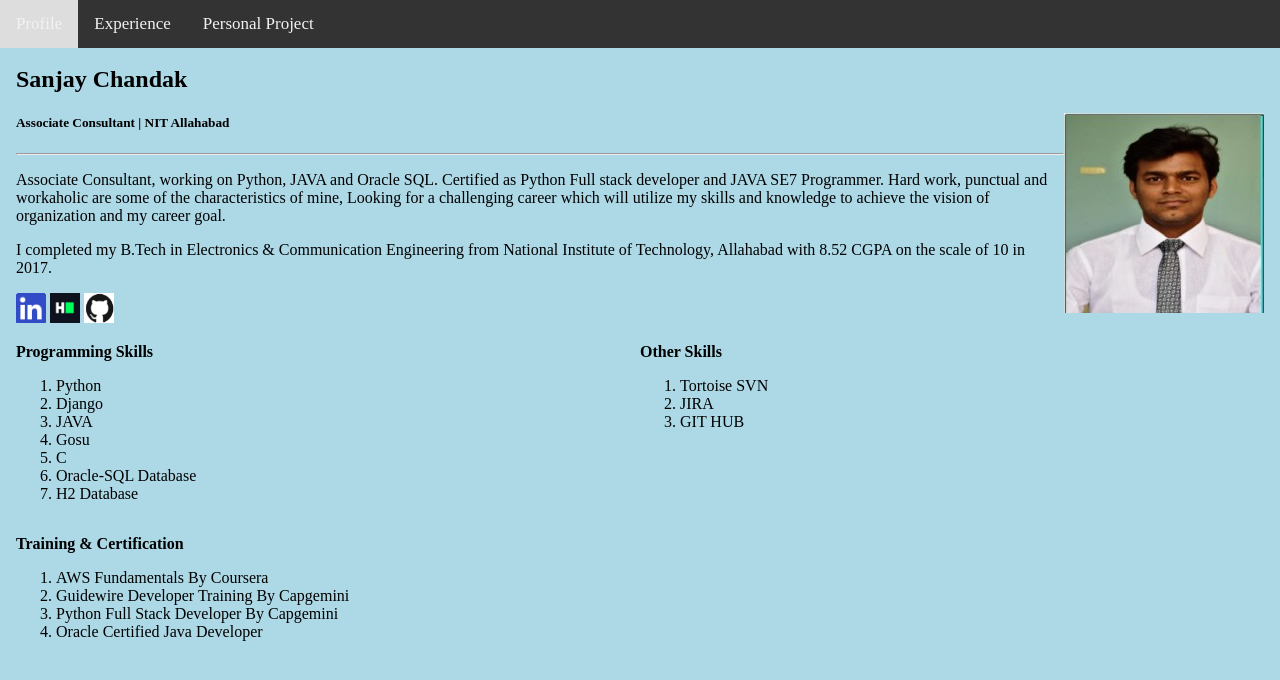
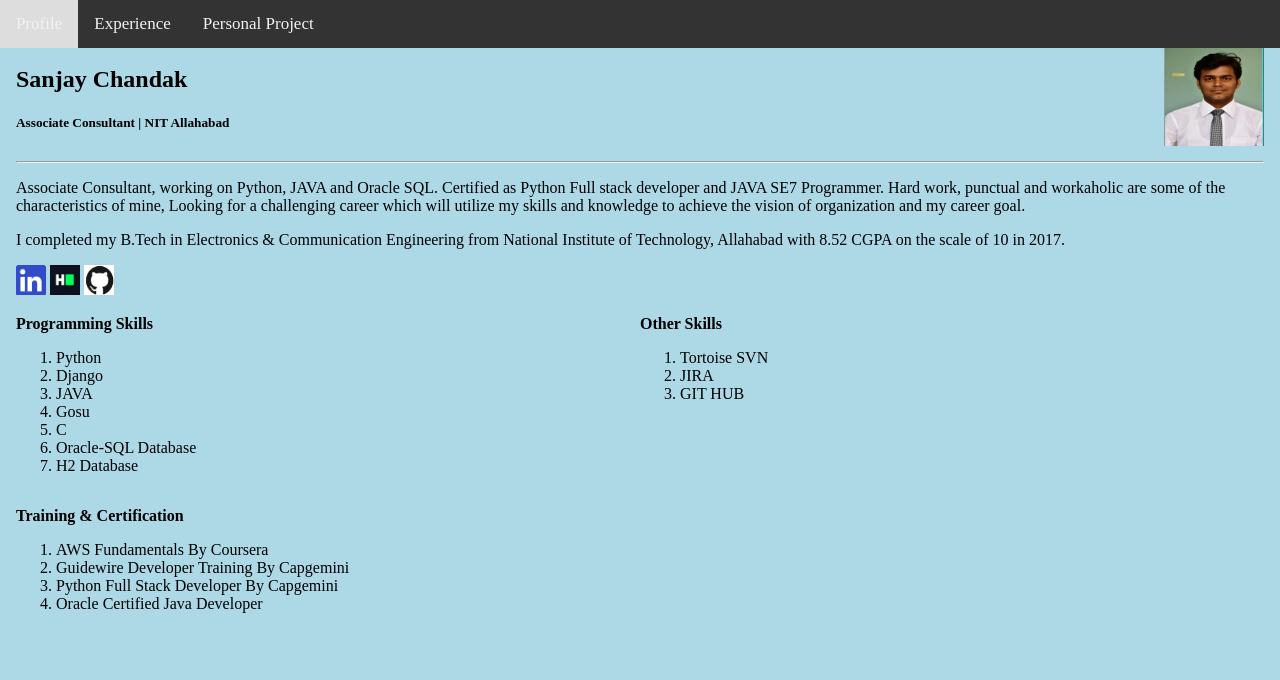
Before and after one commit to SanjayChandak95/SanjayChandak95.github.io, a plain HTML site: page profile.html in a window 1280 px wide. Shown: the top 680 px of the page. Drawn offline with Linux system fonts and the light colour scheme.

```diff
--- a/profile.html
+++ b/profile.html
@@ -19,9 +19,15 @@
             </div>
 
             <div class ="Container">
-                <h2>Sanjay Chandak</h2>
-                <img class="ProfileImage" src="profile.jpeg">
-                <h5>Associate Consultant | NIT Allahabad</h5>
+                <div class="row">
+                    <div class ="column">
+                        <h2>Sanjay Chandak</h2>
+                        <h5>Associate Consultant | NIT Allahabad</h5>
+                    </div>
+                    <div class = "column">
+                        <img class="ProfileImage" src="profile.jpeg">
+                    </div>
+                </div>
                 <hr>
                 <p>Associate Consultant, working on Python, JAVA and Oracle SQL.
                     Certified as Python Full stack developer and JAVA SE7 Programmer.
@@ -60,7 +66,7 @@
                         </ol>
                     </div>
                 </div>
-                <div class="column">
+                <div>
                     <p><strong>Training & Certification</strong></p>
                     <ol>
                         <li>AWS Fundamentals By Coursera</li>
--- a/styles.css
+++ b/styles.css
@@ -1,4 +1,6 @@
-body {margin:0;}
+body {
+    margin:0;
+}
 
 .navbar {
   overflow: hidden;
@@ -56,3 +58,9 @@
     float: left;
     width: 50%;
 }
+
+.ProfileImage {
+    width: 100%;
+    max-width: 100px;
+    height: auto;
+}
```
Also changed, not shown: personalProject.html (+9 -3 lines), workExperience.html (+9 -3 lines).
